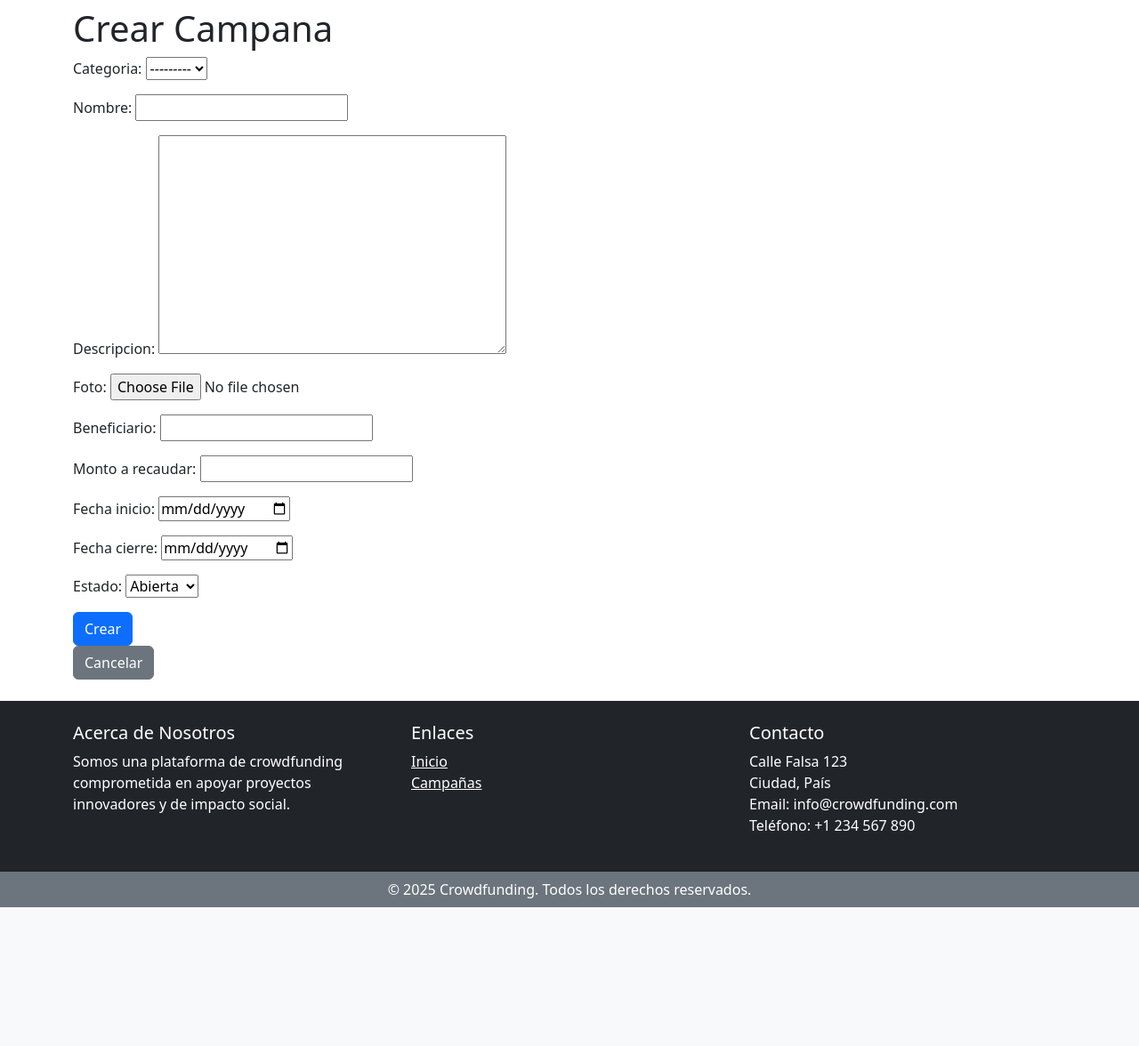
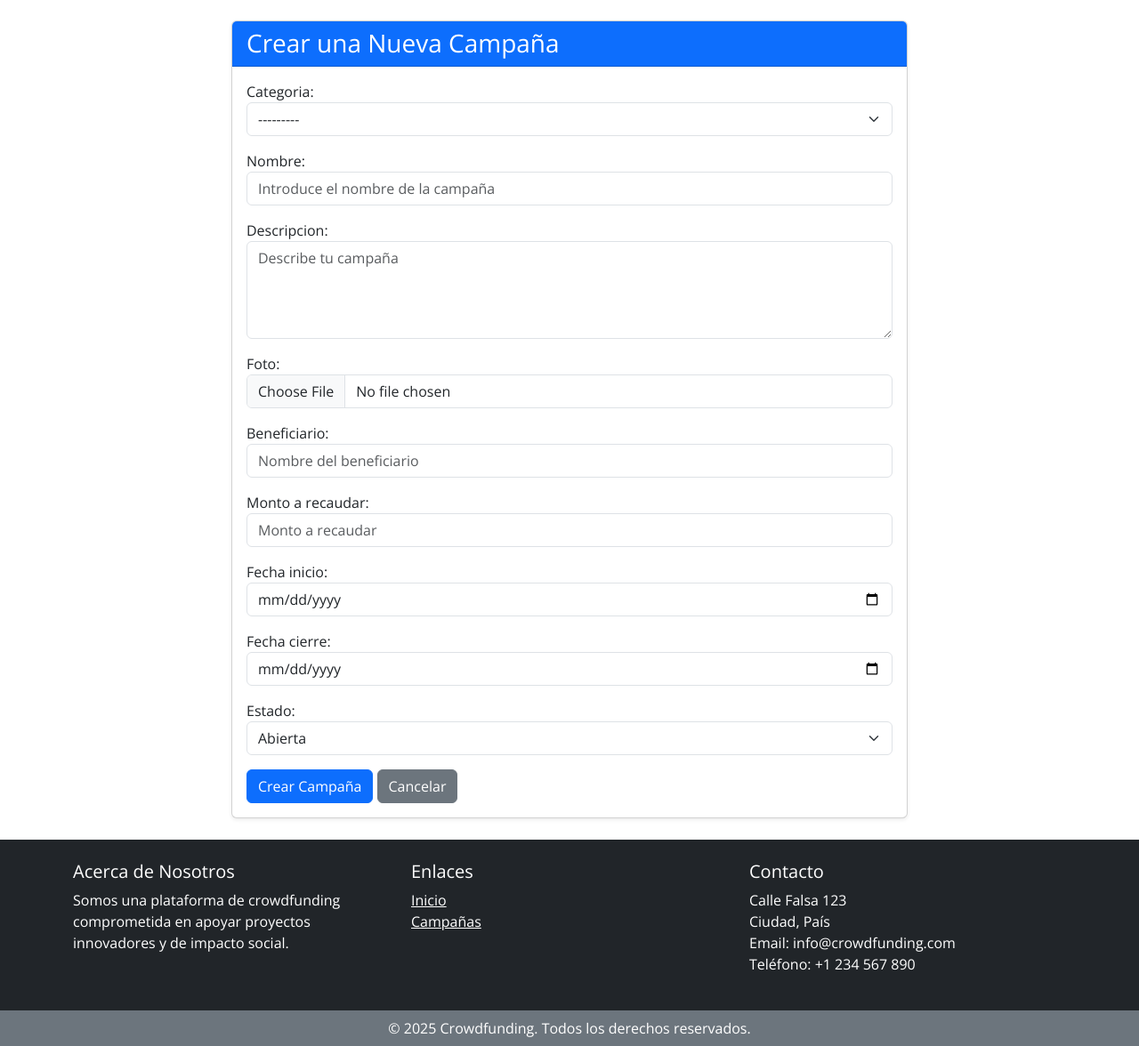
Before and after one commit to ramg14/crowdfunding, a Django app: page /campana/crear/ in a window 1280 px wide. Shown: the part 472-1648 px from the top of the page at 89% size. Before the commit the page ends 1492 px from the top, so only its background shows below. Run offline with Django 5.2, Linux system fonts and the light colour scheme; the visitor is signed in with stand-in values (Sample User, id 1); data that the repository does not hold is empty.

Commit message:
Avances: integración del formulario de donacion con estilos personalizados

```diff
--- a/campanas/forms.py
+++ b/campanas/forms.py
@@ -1,18 +1,33 @@
 # campanas/forms.py
 from django import forms
 from .models import Campana, Donacion
+
+# campanas/forms.py
 
 class CampanaForm(forms.ModelForm):
     class Meta:
         model = Campana
         fields = [
-            'categoria', 'nombre', 'descripcion', 'foto', 'beneficiario',
-            'monto_a_recaudar', 'fecha_inicio', 'fecha_cierre', 'estado'
+            'categoria',
+            'nombre',
+            'descripcion',
+            'foto',
+            'beneficiario',
+            'monto_a_recaudar',
+            'fecha_inicio',
+            'fecha_cierre',
+            'estado',
         ]
-
         widgets = {
-            'fecha_inicio': forms.DateInput(attrs={'type': 'date'}),
-            'fecha_cierre': forms.DateInput(attrs={'type': 'date'}),
+            'categoria': forms.Select(attrs={'class': 'form-select'}),
+            'nombre': forms.TextInput(attrs={'class': 'form-control', 'placeholder': 'Introduce el nombre de la campaña'}),
+            'descripcion': forms.Textarea(attrs={'class': 'form-control', 'rows': 4, 'placeholder': 'Describe tu campaña'}),
+            'foto': forms.ClearableFileInput(attrs={'class': 'form-control'}),
+            'beneficiario': forms.TextInput(attrs={'class': 'form-control', 'placeholder': 'Nombre del beneficiario'}),
+            'monto_a_recaudar': forms.NumberInput(attrs={'class': 'form-control', 'placeholder': 'Monto a recaudar'}),
+            'fecha_inicio': forms.DateInput(attrs={'class': 'form-control', 'type': 'date'}),
+            'fecha_cierre': forms.DateInput(attrs={'class': 'form-control', 'type': 'date'}),
+            'estado': forms.Select(attrs={'class': 'form-select'}),
         }
 
     def clean_monto_a_recaudar(self):
@@ -33,10 +48,19 @@ class CampanaForm(forms.ModelForm):
                     "La fecha de inicio no puede ser posterior a la fecha de cierre."
                 )
 
+from django import forms
+from .models import Donacion
+
 class DonacionForm(forms.ModelForm):
     class Meta:
         model = Donacion
-        fields = ['monto']
+        fields = ['monto']  # Asegúrate de incluir 'monto' aquí
+        widgets = {
+            'monto': forms.NumberInput(attrs={
+                'class': 'form-control',
+                'placeholder': 'Ingresa el monto'
+            }),
+        }
 
     def clean_monto(self):
         monto = self.cleaned_data.get('monto')
--- a/campanas/templates/campanas/form_campana.html
+++ b/campanas/templates/campanas/form_campana.html
@@ -1,16 +1,30 @@
-<!-- campanas/templates/campanas/form_campana.html -->
 {% extends 'base.html' %}
-
-{% block title %}
-{{ accion }} Campana
-{% endblock %}
+{% load static %}
+{% block title %}Crear Campaña{% endblock %}
 
 {% block content %}
-<h1>{{ accion }} Campana</h1>
-<form method="post" enctype="multipart/form-data">
-    {% csrf_token %}
-    {{ form.as_p }}
-    <button type="submit" class="btn btn-primary">{{ accion }}</button>
-</form>
-<a href="{% url 'lista_campanas' %}" class="btn btn-secondary">Cancelar</a>
+<div class="container container-max mt-4">
+  <div class="row justify-content-center">
+    <div class="col-lg-8">
+      <div class="card shadow-sm">
+        <div class="card-header bg-primary text-white">
+          <h3 class="mb-0">Crear una Nueva Campaña</h3>
+        </div>
+        <div class="card-body">
+          {% if form.errors %}
+            <div class="alert alert-danger">
+              Por favor corrige los errores en el formulario.
+            </div>
+          {% endif %}
+          <form method="post" enctype="multipart/form-data" novalidate>
+            {% csrf_token %}
+            {{ form.as_p }}
+            <button type="submit" class="btn btn-primary">Crear Campaña</button>
+            <a href="{% url 'lista_campanas' %}" class="btn btn-secondary">Cancelar</a>
+          </form>
+        </div>
+      </div>
+    </div>
+  </div>
+</div>
 {% endblock %}
--- a/campanas/views.py
+++ b/campanas/views.py
@@ -163,53 +163,52 @@ def detalle_campana(request, id):
 
 
 stripe.api_key = settings.STRIPE_SECRET_KEY
+
 @login_required
-
 def registrar_donacion(request, id):
-    # Obtenemos la campana
+    # Obtenemos la campaña
     campana = get_object_or_404(Campana, id=id)
 
     if request.method == 'POST':
-        # 1. Capturamos el monto que ingreso el usuario
-        monto_str = request.POST.get('monto', '0')
-        try:
-            monto = float(monto_str)
-        except ValueError:
-            monto = 0
+        # Instanciamos el formulario con los datos POST
+        form = DonacionForm(request.POST)
+        if form.is_valid():
+            # Obtenemos el monto validado del formulario
+            monto = form.cleaned_data['monto']
 
-        # 2. Crear la sesion de Stripe Checkout
-        session = stripe.checkout.Session.create(
-            payment_method_types=['card'],
-            line_items=[{
-                'price_data': {
-                    'currency': 'usd',
-                    'product_data': {
-                        'name': f"Donacion a {campana.nombre}",
+            # Creamos la sesión de Stripe Checkout
+            session = stripe.checkout.Session.create(
+                payment_method_types=['card'],
+                line_items=[{
+                    'price_data': {
+                        'currency': 'usd',
+                        'product_data': {
+                            'name': f"Donacion a {campana.nombre}",
+                        },
+                        'unit_amount': int(monto * 100),  # Convertir a centavos
                     },
-                    'unit_amount': int(monto * 100),  # Convertir a centavos
+                    'quantity': 1,
+                }],
+                mode='payment',
+                success_url=request.build_absolute_uri('/pago/exito/'),
+                cancel_url=request.build_absolute_uri('/pago/cancelado/'),
+                metadata={
+                    'campana_id': str(campana.id),
+                    'user_id': str(request.user.id),
+                    'monto': str(monto),
                 },
-                'quantity': 1,
-            }],
-            mode='payment',
-            # Donde redirigir si el pago se completa o se cancela
-            success_url=request.build_absolute_uri('/pago/exito/'),
-            cancel_url=request.build_absolute_uri('/pago/cancelado/'),
-            # Enviamos metadata para luego identificar la campana y el monto
-            metadata={
-                'campana_id': str(campana.id),
-                'user_id': str(request.user.id),
-                'monto': str(monto),
-            },
-        )
+            )
+            # Redirigimos al usuario a la página de Stripe Checkout
+            return redirect(session.url, code=303)
+    else:
+        # Para el método GET, creamos un formulario vacío
+        form = DonacionForm()
 
-        # 3. Redirigir al usuario a la pagina de Stripe Checkout
-        return redirect(session.url, code=303)
-
-    else:
-        # GET: Mostramos el formulario
-        return render(request, 'campanas/form_donacion.html', {
-            'campana': campana
-        })
+    # Renderizamos la plantilla, pasando tanto la campaña como el formulario al contexto
+    return render(request, 'campanas/form_donacion.html', {
+        'campana': campana,
+        'form': form
+    })
 
 
 @csrf_exempt
--- a/crowdfunding/settings.py
+++ b/crowdfunding/settings.py
@@ -120,6 +120,11 @@ USE_TZ = True
 # https://docs.djangoproject.com/en/5.1/howto/static-files/
 
 STATIC_URL = 'static/'
+STATICFILES_DIRS = [
+    BASE_DIR / 'static',
+]
+
+STATIC_ROOT = BASE_DIR / 'staticfiles'
 
 # Default primary key field type
 # https://docs.djangoproject.com/en/5.1/ref/settings/#default-auto-field
--- a/templates/base.html
+++ b/templates/base.html
@@ -1,3 +1,4 @@
+{% load static %}
 <!DOCTYPE html>
 <html lang="es">
 <head>
@@ -7,10 +8,21 @@
     <link rel="stylesheet" href="https://cdn.jsdelivr.net/npm/bootstrap@5.3.0/dist/css/bootstrap.min.css">
     <!-- Animate.css para animaciones -->
     <link rel="stylesheet" href="https://cdnjs.cloudflare.com/ajax/libs/animate.css/4.1.1/animate.min.css"/>
+    <!-- Google Fonts -->
+    <link href="https://fonts.googleapis.com/css2?family=Open+Sans:wght@400;600&display=swap" rel="stylesheet">
+    <!-- Sobrescribir variables de Bootstrap para usar tu color primario -->
     <style>
-        /* Estilos personalizados para el Hero */
+      :root {
+          --bs-primary: hsl(211, 47.3%, 29%);
+          --bs-blue: hsl(211, 47.3%, 29%);
+      }
+
+      body {
+          font-family: 'Open Sans', sans-serif;
+      }
+      /* Hero Section */
       .hero {
-            background-image: url('https://picsum.photos/1600/600?grayscale');
+          background-image: url('https://picsum.photos/1600/600');
           background-size: cover;
           background-position: center;
           height: 400px;
@@ -28,13 +40,62 @@
           align-items: center;
           justify-content: center;
       }
+      /* Contenedor máximo */
+      .container-max {
+          max-width: 1200px;
+          margin: 0 auto;
+      }
+      /* Tarjetas y botones */
+      .card {
+          transition: transform 0.3s ease, box-shadow 0.3s ease;
+      }
+      .card:hover {
+          transform: translateY(-5px);
+          box-shadow: 0 10px 20px rgba(0,0,0,0.15);
+      }
+      .btn {
+          transition: background-color 0.3s ease, box-shadow 0.3s ease;
+      }
+      .btn:hover {
+          box-shadow: 0 5px 10px rgba(0,0,0,0.2);
+      }
+      /* Barra de navegación personalizada */
+      .navbar-custom {
+          background-color: var(--bs-primary);
+          border-bottom: 2px solid #fff;
+          position: relative;
+          z-index: 10;
+      }
+      /* Ajustes para pantallas grandes */
+      @media (min-width: 992px) {
+          .navbar-brand {
+              font-size: 1.8rem;
+          }
+          .navbar-nav .nav-link {
+              font-size: 1.1rem;
+              margin-right: 1rem;
+          }
+          h1 {
+              font-size: 2.5rem;
+          }
+      }
     </style>
 </head>
 <body>
     <!-- Barra de navegación -->
-    <nav class="navbar navbar-expand-lg navbar-light bg-light">
-      <div class="container-fluid">
-        <a class="navbar-brand" href="{% url 'lista_campanas' %}">Crowdfunding</a>
+    <nav class="navbar navbar-expand-lg navbar-dark navbar-custom">
+      <div class="container-fluid d-flex align-items-center">
+        <!-- Logo y nombre de la plataforma -->
+        <a class="navbar-brand d-flex align-items-center" href="{% url 'lista_campanas' %}">
+          <!-- Asegúrate de colocar tu logo en la carpeta 'static/images/logo.png' -->
+          <img src="{% static 'images/logo.png' %}" alt="Logo" style="height: 40px; margin-right: 0.5rem;">
+          Crowdfunding
+        </a>
+
+        <!-- Separador vertical opcional (solo en pantallas grandes) -->
+        <div class="vr d-none d-lg-block mx-3" style="height: 40px; border-color: #fff;"></div>
+
+        <!-- Botón toggler -->
         <button class="navbar-toggler" type="button" data-bs-toggle="collapse"
                 data-bs-target="#navbarNav" aria-controls="navbarNav"
                 aria-expanded="false" aria-label="Toggle navigation">
@@ -44,42 +105,32 @@
         <div class="collapse navbar-collapse" id="navbarNav">
           <ul class="navbar-nav ms-auto">
             {% if user.is_authenticated %}
-              <!-- Li para el saludo -->
+              <!-- Saludo -->
               <li class="nav-item d-flex align-items-center me-3">
-                <span class="navbar-text">
-                  Bienvenido, {{ user.username }}
-                </span>
+                <span class="navbar-text" style="font-size: 0.95rem; color: #fff;">Bienvenido, {{ user.username }}</span>
               </li>
-
-              <!-- Dropdown para Mi Perfil -->
+              <!-- Dropdown "Mi Perfil" -->
               <li class="nav-item dropdown d-flex align-items-center me-2">
-                <a class="nav-link dropdown-toggle" href="#" id="perfilDropdown" role="button"
-                   data-bs-toggle="dropdown" aria-expanded="false">
+                <a class="nav-link dropdown-toggle" href="#" id="perfilDropdown" role="button" data-bs-toggle="dropdown" aria-expanded="false" style="font-size: 1.1rem;">
                   Mi Perfil
                 </a>
                 <ul class="dropdown-menu dropdown-menu-end" aria-labelledby="perfilDropdown">
-                  <li>
-                    <a class="dropdown-item" href="{% url 'mis_campanas' %}">Mis Campañas</a>
-                  </li>
-                  <li>
-                    <a class="dropdown-item" href="{% url 'mis_donaciones' %}">Mis Donaciones</a>
-                  </li>
-                  <li>
-                    <a class="dropdown-item" href="{% url 'mis_estadisticas' %}">Mis Estadísticas</a>
-                  </li>
-                  <li>
-                    <a class="dropdown-item" href="{% url 'mis_datos' %}">Mis Datos</a>
-                  </li>
-                  <li>
-                    <a class="dropdown-item" href="{% url 'password_change' %}">Cambiar Contraseña</a>
-                  </li>
-
+                  <li><a class="dropdown-item" href="{% url 'mis_campanas' %}">Mis Campañas</a></li>
+                  <li><a class="dropdown-item" href="{% url 'mis_donaciones' %}">Mis Donaciones</a></li>
+                  <li><a class="dropdown-item" href="{% url 'mis_estadisticas' %}">Mis Estadísticas</a></li>
+                  <li><a class="dropdown-item" href="{% url 'mis_datos' %}">Mis Datos</a></li>
+                  <li><a class="dropdown-item" href="{% url 'password_change' %}">Cambiar Contraseña</a></li>
                 </ul>
               </li>
-
+              <!-- Botón CTA: Crear Campaña -->
+              <li class="nav-item d-flex align-items-center ms-2">
+                <a href="{% url 'crear_campana' %}" class="btn btn-primary" style="padding: 0.5rem 1rem; font-size: 1.1rem;">
+                  Crear Campaña
+                </a>
+              </li>
               <!-- Cerrar Sesión -->
               <li class="nav-item d-flex align-items-center">
-                <a class="nav-link" href="{% url 'logout' %}">Cerrar Sesión</a>
+                <a class="nav-link" href="{% url 'logout' %}" style="font-size: 1.1rem;">Cerrar Sesión</a>
               </li>
             {% else %}
               <li class="nav-item">
@@ -99,20 +150,16 @@
         <div class="hero-overlay">
             <div class="text-center">
                 <h1 class="display-4 animate__animated animate__fadeInDown">Bienvenido a Crowdfunding</h1>
-                <p class="lead animate__animated animate__fadeInUp">
-                    Apoya proyectos que transforman comunidades y vidas.
-                </p>
-                <!-- Enlace para crear campaña -->
-                <a href="{% url 'crear_campana' %}"
-                   class="btn btn-primary btn-lg animate__animated animate__fadeInUp">
+                <p class="lead animate__animated animate__fadeInUp">Apoya proyectos que transforman comunidades y vidas.</p>
+                <a href="{% url 'crear_campana' %}" class="btn btn-primary btn-lg animate__animated animate__fadeInUp">
                    Crear Campaña
                 </a>
             </div>
         </div>
     </div>
 
-    <!-- Bloque de contenido donde se inyectan las demás páginas -->
-    <div class="container mt-4">
+    <!-- Bloque de contenido -->
+    <div class="container container-max mt-4">
          {% block content %}{% endblock %}
     </div>
 
@@ -120,14 +167,10 @@
     <footer class="bg-dark text-white mt-4">
       <div class="container py-4">
          <div class="row">
-          <!-- Acerca de Nosotros -->
              <div class="col-md-4">
                  <h5>Acerca de Nosotros</h5>
-            <p>
-              Somos una plataforma de crowdfunding comprometida en apoyar proyectos innovadores y de impacto social.
-            </p>
+                 <p>Somos una plataforma de crowdfunding comprometida en apoyar proyectos innovadores y de impacto social.</p>
              </div>
-          <!-- Enlaces -->
              <div class="col-md-4">
                  <h5>Enlaces</h5>
                  <ul class="list-unstyled">
@@ -135,7 +178,6 @@
                      <li><a href="{% url 'lista_campanas' %}" class="text-white">Campañas</a></li>
                  </ul>
              </div>
-          <!-- Contacto -->
              <div class="col-md-4">
                  <h5>Contacto</h5>
                  <p>
```
Also changed, not shown: campanas/templates/campanas/form_donacion.html (+35 -14 lines), media/fotos/15.jpg (added), static/images/logo.png (added). Lines whose indentation alone changed are shown as unchanged.
